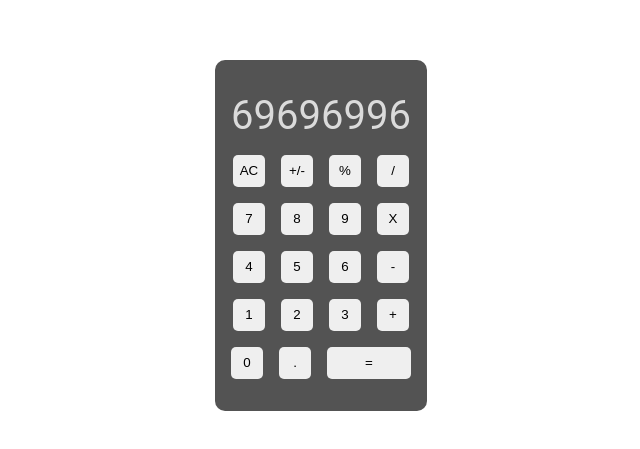
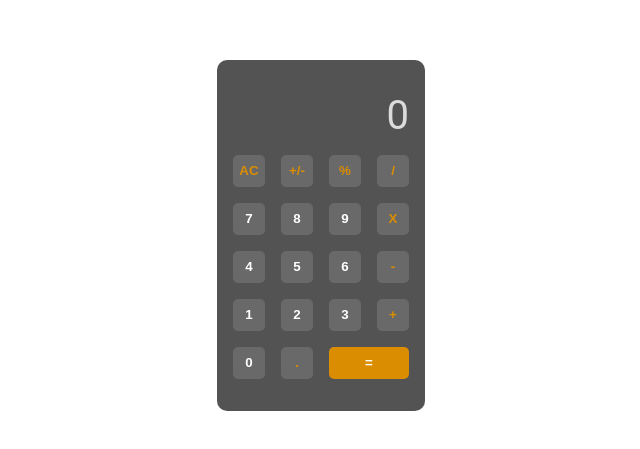
Before and after one commit to bima-taruna/project-calculator, a plain HTML site: page index.html in a window 1280 px wide. Shown: the part 165-614 px from the top of the page, without its empty margins (319-959 px from the left). Drawn offline with Linux system fonts and the light colour scheme.

Commit message:
finish the styling

```diff
--- a/style.css
+++ b/style.css
@@ -25,6 +25,7 @@ body {
     font-size: 40px;
     color: rgb(219, 219, 219);
     padding: 16px 0px;
+    text-align: right;
 }
 
 .row,
@@ -40,8 +41,19 @@ button {
     width: 32px;
     border-radius: 5px;
     border: none;
+    cursor: pointer;
+    background-color: rgb(105, 105, 105);
+    color: rgb(218, 141, 0);
+    font-weight: bold;
 }
+
+.digit {
+    color: white;
+}
+
 
 .result {
     flex: 2;
+    background-color: rgb(218, 141, 0);
+    color: white;
 }
```
Also changed, not shown: index.html (+1 -1 lines).
